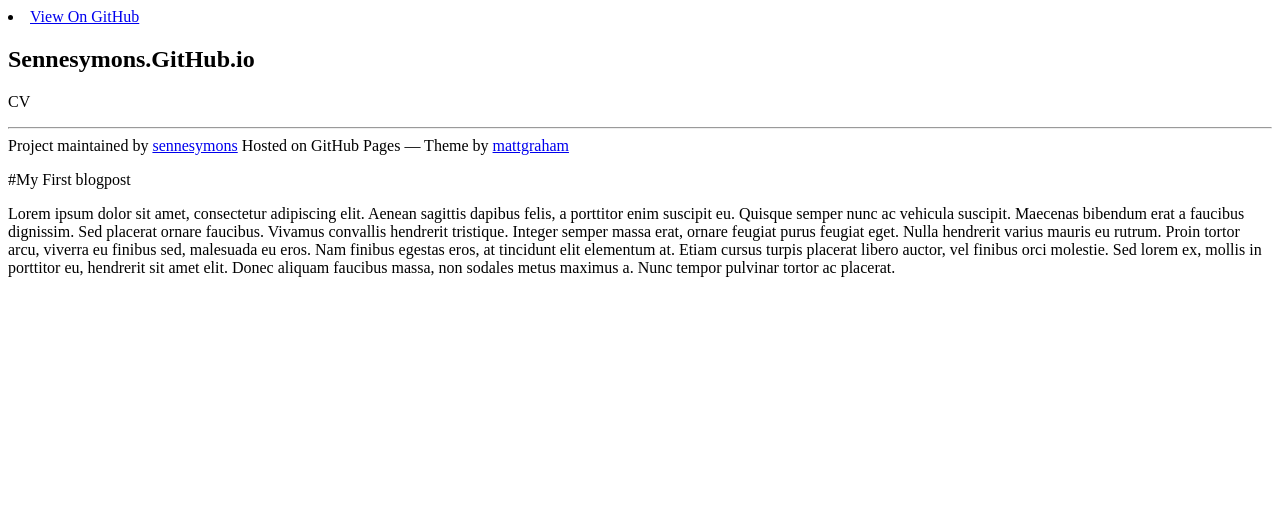
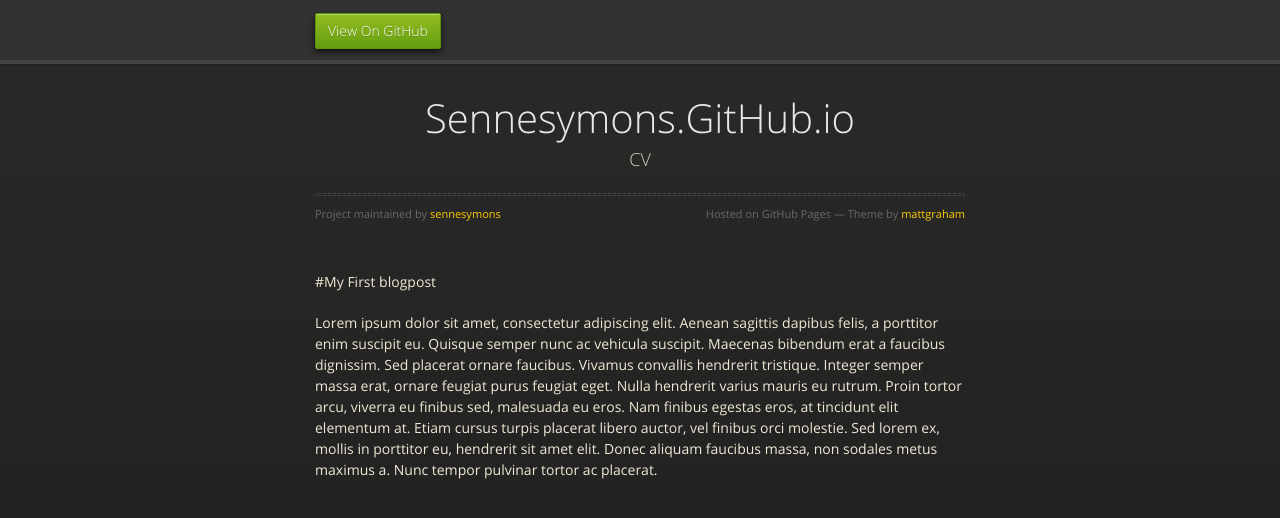
Before and after one commit to sennesymons/sennesymons.github.io, a Jekyll site: the page built from blog/_posts/2016-1-15-My-First-Post.md, in a window 1280 px wide. Shown: the top 518 px of the page. Built offline with Jekyll 4.4.1, drawn with Linux system fonts in a browser that asks for light colours; nearby versions of some CDN libraries.

Commit message:
Update site.html

```diff
--- a/_layouts/site.html
+++ b/_layouts/site.html
@@ -4,8 +4,8 @@
     <meta charset="utf-8">
     <meta http-equiv="X-UA-Compatible" content="chrome=1">
     <title>Sennesymons.GitHub.io by sennesymons</title>
-    <link rel="stylesheet" href="stylesheets/styles.css">
-    <link rel="stylesheet" href="stylesheets/github-dark.css">
+    <link rel="stylesheet" href="/stylesheets/styles.css">
+    <link rel="stylesheet" href="/stylesheets/github-dark.css">
     <script src="https://ajax.googleapis.com/ajax/libs/jquery/1.7.1/jquery.min.js"></script>
     <script src="javascripts/respond.js"></script>
     <!--[if lt IE 9]>
```
